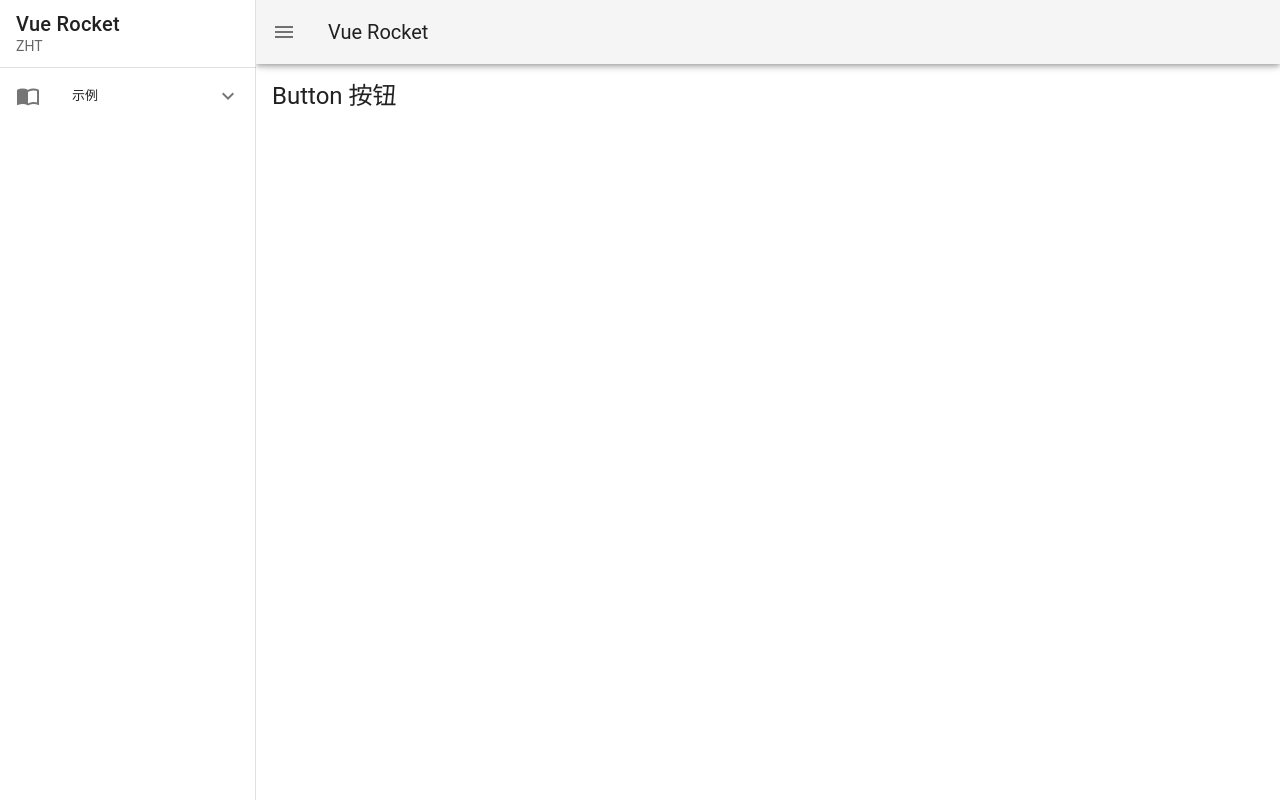
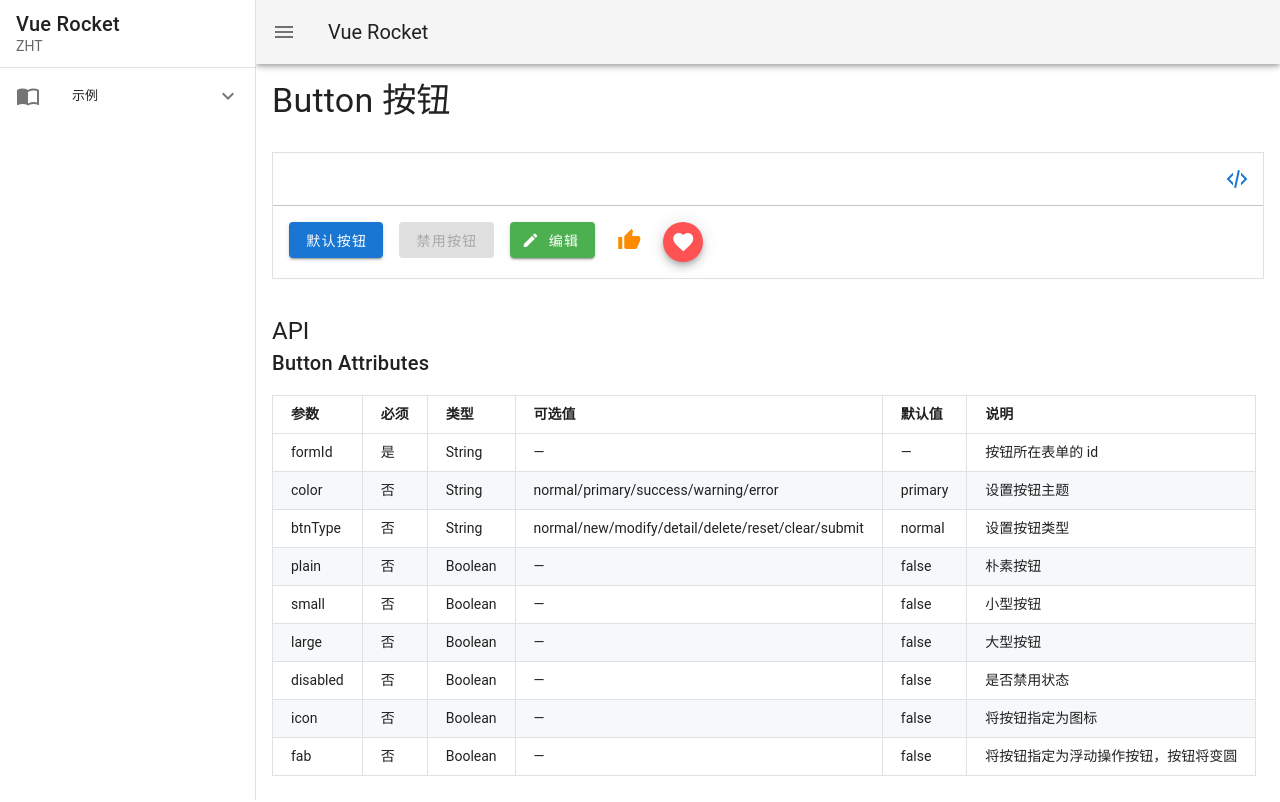
Before and after one commit to ZHTGitHub/vue-rocket, a Vue app: page /demo/components/button in a window 1280 px wide. Shown: the top 802 px of the page. Built offline with nearby package versions, Linux system fonts and the light colour scheme.

Commit message:
开发demo模块

```diff
--- a/package.json
+++ b/package.json
@@ -28,6 +28,7 @@
     "deepmerge": "^4.2.2",
     "eslint": "^6.7.2",
     "eslint-plugin-vue": "^6.2.2",
+    "prismjs": "^1.24.1",
     "sass": "^1.32.13",
     "sass-loader": "^12.1.0",
     "vue-template-compiler": "^2.6.11"
--- a/src/App.vue
+++ b/src/App.vue
@@ -11,22 +11,22 @@
 </script>
 
 <style>
-  table {
+  .api-table {
     display: block;
     margin: 1rem 0;
     border-collapse: collapse;
     overflow-x: auto;
   }
 
-  tr {
+  .api-table tr {
     border-top: 1px solid #dfe2e5;
   }
 
-  tr:nth-child(2n) {
+  .api-table tr:nth-child(2n) {
     background-color: #f6f8fa;
   }
 
-  td, th {
+  .api-table td, .api-table th {
     padding: 8px 18px;
     border: 1px solid #dfe2e5;
     text-align: left;
--- a/src/components/ZBtn/ZBtn.vue
+++ b/src/components/ZBtn/ZBtn.vue
@@ -6,6 +6,8 @@
 			:small="small"
 			:large="large"
 			:disabled="disabled"
+			:icon="icon"
+			:fab="fab"
 			@click="onClick"
 		>
 			<slot></slot>
@@ -46,6 +48,14 @@
 				default: false
 			},
 			disabled: {
+				type: Boolean,
+				default: false
+			},
+			icon: {
+				type: Boolean,
+				default: false
+			},
+			fab: {
 				type: Boolean,
 				default: false
 			}
--- a/src/components/index.js
+++ b/src/components/index.js
@@ -7,6 +7,8 @@
 import ZSwitch from './ZSwitch'
 import ZPagination from './ZPagination'
 
+import UsageDemo from '@/views/demo/demo-components/UsageDemo'
+
 export default () => {
 	Vue.component('z-btn', ZBtn)
 	Vue.component('z-text-field', ZTextField)
@@ -15,4 +17,5 @@
 	Vue.component('z-radios', ZRadios)
 	Vue.component('z-switch', ZSwitch)
 	Vue.component('z-pagination', ZPagination)
+	Vue.component('usage-demo', UsageDemo)
 }
--- a/src/views/demo/Components/Button/Button.vue
+++ b/src/views/demo/Components/Button/Button.vue
@@ -1,16 +1,162 @@
 <template>
   <div class="z-demo-button">
-    <h5 class="text-h5">Button 按钮</h5>
+    <h4 class="mb-8 text-h4">Button 按钮</h4>
+
+    <usage-demo>
+      <div slot="code">
+        <pre class="line-numbers">
+          <code class="language-markup">
+            &lt;template>
+              &lt;z-btn
+                class="mr-4"
+                :formId="formId"
+                color="primary"
+              >默认按钮&lt;/z-btn>
+
+              &lt;z-btn
+                class="mr-4"
+                :formId="formId"
+                color="primary"
+                disabled
+              >禁用按钮&lt;/z-btn>
+
+              &lt;z-btn
+                class="mr-4"
+                btnType="modify"
+                color="success"
+              >
+                &lt;v-icon left>
+                  mdi-pencil
+                &lt;/v-icon>
+                编辑
+              &lt;/z-btn>
+
+              &lt;z-btn
+                class="mr-4"
+                color="warning"
+                icon
+              >
+                &lt;v-icon>mdi-thumb-up&lt;/v-icon>
+              &lt;/z-btn>
+
+              &lt;z-btn
+                color="error"
+                small
+                fab
+              >
+                &lt;v-icon>mdi-heart&lt;/v-icon>
+              &lt;/z-btn>
+            &lt;/template>
+
+            &lt;script>
+              import { ZTextField } from 'vue-rocket'
+
+              export default {
+                data() {
+                  return {
+                    formId: 'info'
+                  }
+                }
+              }
+            &lt;/script>
+          </code>
+        </pre>
+      </div>
+      <div slot="demo">
+        <div class="z-flex">
+          <z-btn
+            class="mr-4"
+            formId="formId"
+            color="primary"
+          >默认按钮</z-btn>
+
+          <z-btn
+            class="mr-4"
+            formId="formId"
+            color="primary"
+            disabled
+          >禁用按钮</z-btn>
+
+          <z-btn
+            class="mr-4"
+            formId="formId"
+            color="success"
+          >
+            <v-icon left>
+              mdi-pencil
+            </v-icon>
+            编辑
+          </z-btn>
+
+          <z-btn
+            class="mr-4"
+            formId="formId"
+            color="warning"
+            icon
+          >
+            <v-icon>mdi-thumb-up</v-icon>
+          </z-btn>
+
+          <z-btn
+            formId="formId"
+            color="error"
+            small
+            fab
+          >
+            <v-icon>mdi-heart</v-icon>
+          </z-btn>
+        </div>
+      </div>
+    </usage-demo>
+
+    <section class="markdown api-container">
+      <h5 class="text-h5">API</h5>
+      <template v-for="(item, index) in button">
+        <div class="mb-10" :key="`input_${ index }`">
+          <h6 class="text-h6">{{ item.title }}</h6>
+          <table class="api-table">
+            <thead>
+              <tr>
+                <th v-for="(title, nIndex) in item.titles" :key="`name_${ nIndex }`">{{ title }}</th>
+              </tr>
+            </thead>
+
+            <tbody>
+              <tr v-for="(child, i) in item.apis" :key="`input_${ index }_${ i }`">
+                <td v-if="child.name">{{ child.name }}</td>
+                <td v-if="child.required">{{ child.required }}</td>
+                <td v-if="child.type">{{ child.type }}</td>
+                <td v-if="child.acceptedValues">{{ child.acceptedValues }}</td>
+                <td v-if="child.default">{{ child.default }}</td>
+                <td v-if="child.parameters">{{ child.parameters }}</td>
+                <td v-if="child.description">{{ child.description }}</td>
+              </tr>
+            </tbody>
+          </table>
+        </div>
+      </template>
+    </section>
   </div>
 </template>
 
 <script>
+  import { button } from './cells'
+
+  import Prism from 'prismjs'
+  import 'prismjs/themes/prism-okaidia.css'
+  import 'prismjs/plugins/line-numbers/prism-line-numbers.css'
+  import 'prismjs/plugins/line-numbers/prism-line-numbers.js'
+
   export default {
     name: 'ZDemoButton',
     data() {
       return {
+        button
+      }
+    },
 
-      }
+    mounted() {
+      Prism.highlightAll()
     }
   }
 </script>
--- /dev/null
+++ b/src/views/demo/Components/Button/cells.js
@@ -0,0 +1,100 @@
+export const button = [
+  {
+    title: 'Button Attributes',
+    titles: ['参数', '必须', '类型', '可选值', '默认值', '说明'],
+    apis: [
+      {
+        name: 'formId',
+        required: '是',
+        type: 'String',
+        acceptedValues: '—',
+        default: '—',
+        description: '按钮所在表单的 id'
+      },
+
+      {
+        name: 'color',
+        required: '否',
+        type: 'String',
+        acceptedValues: 'normal/primary/success/warning/error',
+        default: 'primary',
+        description: '设置按钮主题'
+      },
+
+      {
+        name: 'btnType',
+        required: '否',
+        type: 'String',
+        acceptedValues: 'normal/new/modify/detail/delete/reset/clear/submit',
+        default: 'normal',
+        description: '设置按钮类型'
+      },
+
+      {
+        name: 'plain',
+        required: '否',
+        type: 'Boolean',
+        acceptedValues: '—',
+        default: 'false',
+        description: '朴素按钮'
+      },
+
+      {
+        name: 'small',
+        required: '否',
+        type: 'Boolean',
+        acceptedValues: '—',
+        default: 'false',
+        description: '小型按钮'
+      },
+
+      {
+        name: 'large',
+        required: '否',
+        type: 'Boolean',
+        acceptedValues: '—',
+        default: 'false',
+        description: '大型按钮'
+      },
+
+      {
+        name: 'disabled',
+        required: '否',
+        type: 'Boolean',
+        acceptedValues: '—',
+        default: 'false',
+        description: '是否禁用状态'
+      },
+
+      {
+        name: 'icon',
+        required: '否',
+        type: 'Boolean',
+        acceptedValues: '—',
+        default: 'false',
+        description: '将按钮指定为图标'
+      },
+
+      {
+        name: 'fab',
+        required: '否',
+        type: 'Boolean',
+        acceptedValues: '—',
+        default: 'false',
+        description: '将按钮指定为浮动操作按钮，按钮将变圆'
+      },
+    ]
+  },
+
+  {
+    title: 'Button Methods',
+    titles: ['名称', '参数', '说明'],
+    apis: [
+      {
+        name: 'click',
+        parameters: '-',
+        description: '鼠标点击'
+      }
+    ]
+  }
+]
--- a/src/views/demo/Components/Input/Input.vue
+++ b/src/views/demo/Components/Input/Input.vue
@@ -1,15 +1,51 @@
 <template>
   <div class="z-demo-input">
-    <h4 class="text-h4">Input 输入框</h4>
+    <h4 class="mb-8 text-h4">Input 输入框</h4>
+
+    <usage-demo>
+      <div slot="code">
+        <pre class="line-numbers">
+          <code class="language-markup">
+            &lt;template>
+              &lt;z-text-field
+                :formId="formId"
+                :formKey="formKey"
+                label="姓名"
+                :rules="[{ required: true, message: '姓名为必填项.' }]"
+              >
+              &lt;/z-text-field>
+            &lt;/template>
+
+            &lt;script>
+              import { ZTextField } from 'vue-rocket'
+
+              export default {
+                data() {
+                  return {
+                    formId: 'info'
+                  }
+                }
+              }
+            &lt;/script>
+          </code>
+        </pre>
+      </div>
+      <div slot="demo">
+        <z-text-field
+          formId="formId"
+          formKey="name"
+          label="姓名"
+          :rules="[{ required: true, message: '姓名为必填项.' }]"
+        ></z-text-field>
+      </div>
+    </usage-demo>
 
     <section class="markdown api-container">
       <h5 class="text-h5">API</h5>
-
-
       <template v-for="(item, index) in input">
-        <div :key="`input_${ index }`">
+        <div class="mb-10" :key="`input_${ index }`">
           <h6 class="text-h6">{{ item.title }}</h6>
-          <table>
+          <table class="api-table">
             <thead>
               <tr>
                 <th v-for="(title, nIndex) in item.titles" :key="`name_${ nIndex }`">{{ title }}</th>
@@ -30,7 +66,6 @@
           </table>
         </div>
       </template>
-
     </section>
   </div>
 </template>
@@ -38,16 +73,21 @@
 <script>
   import { input } from './cells'
 
+  import Prism from 'prismjs'
+  import 'prismjs/themes/prism-okaidia.css'
+  import 'prismjs/plugins/line-numbers/prism-line-numbers.css'
+  import 'prismjs/plugins/line-numbers/prism-line-numbers.js'
+
   export default {
     name: 'ZDemoInput',
     data() {
       return {
         input
       }
+    },
+
+    mounted() {
+      Prism.highlightAll()
     }
   }
 </script>
-
-<style scoped>
-
-</style>
--- /dev/null
+++ b/src/views/demo/demo-components/UsageDemo/UsageDemo.vue
@@ -0,0 +1,64 @@
+<template>
+  <div class="mb-9 z-example">
+      <v-sheet
+        :height="sheetHeight"
+      >
+        <div>
+          <div class="z-lazy">
+            <div class="pa-2 text-end">
+              <z-btn icon @click="onToggle">
+                <v-icon>
+                  mdi-xml
+                </v-icon>
+              </z-btn>
+            </div>
+          </div>
+
+          <div class="z-code" :style="{ height: expanded ? 'auto' : 0 }">
+            <slot name="code"></slot>
+          </div>
+        </div>
+      </v-sheet>
+      <div class="pa-4 z-demo">
+        <slot name="demo"></slot>
+      </div>
+    </div>
+</template>
+
+<script>
+  export default {
+    name: 'UsageDemo',
+    data() {
+      return {
+        sheetHeight: 52,
+        expanded: false
+      }
+    },
+
+    methods: {
+      onToggle() {
+        this.expanded = !this.expanded
+        this.sheetHeight = this.expanded ? 'auto' : 52
+      }
+    }
+  }
+</script>
+
+<style scoped>
+  .z-example {
+    border: thin solid rgba(0,0,0,.12);
+  }
+
+  .z-lazy {
+    min-height: 52px;
+  }
+
+  .z-code {
+    border-top: thin solid rgba(0,0,0,.12);
+    overflow: hidden;
+  }
+
+  .z-demo {
+    border-top: thin solid rgba(0,0,0,.12);
+  }
+</style>
--- /dev/null
+++ b/src/views/demo/demo-components/UsageDemo/index.js
@@ -0,0 +1,4 @@
+import UsageDemo from './UsageDemo'
+
+export { UsageDemo }
+export default UsageDemo
```
Also changed, not shown: 1 other file (tests, documents, lock files or other folders).
